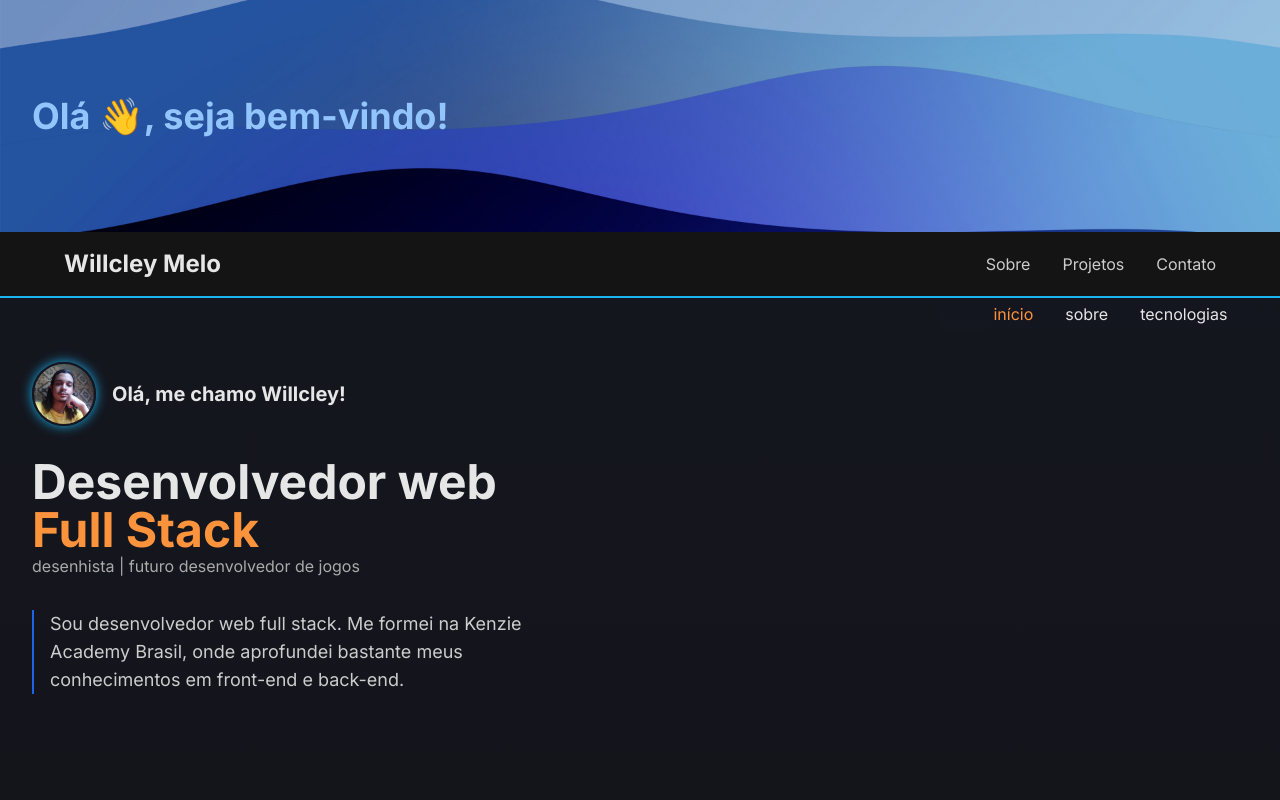
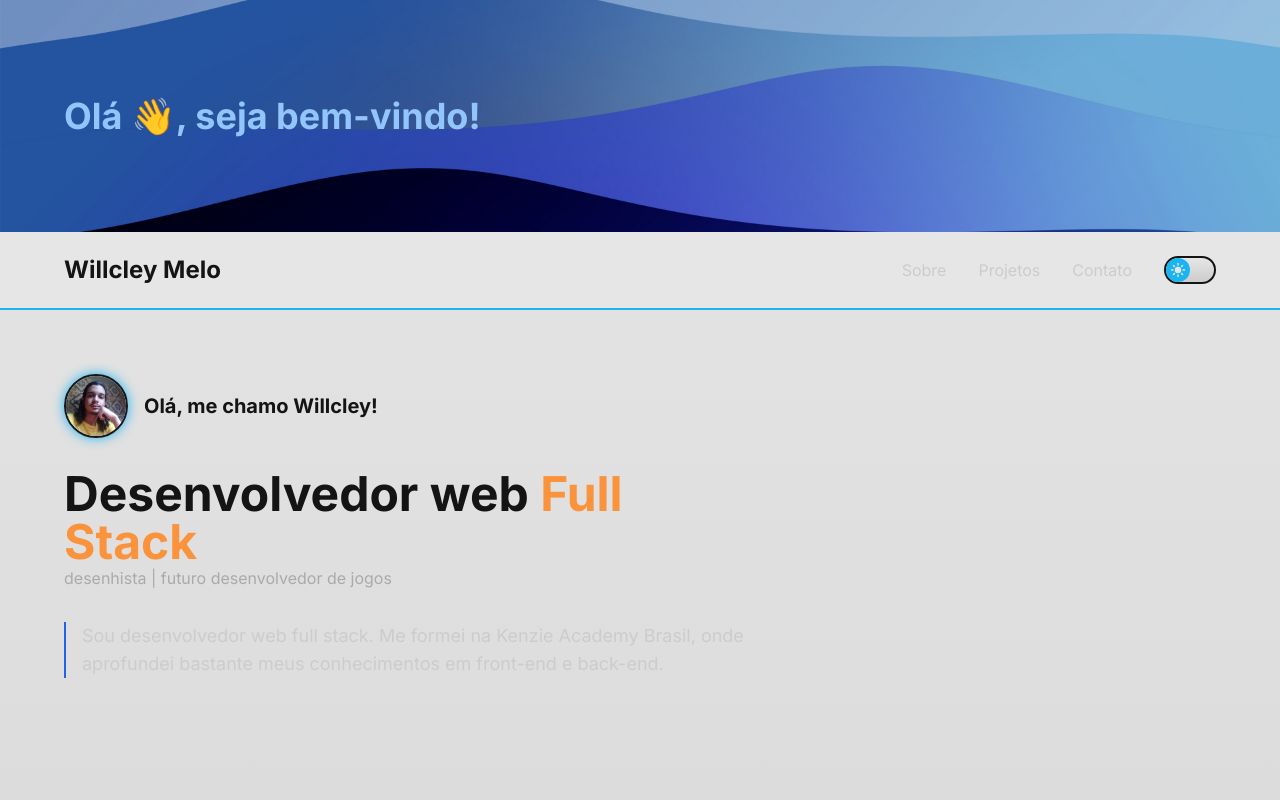
Before and after one commit to Willcley/Portif-lio, a Next.js app: page / in a window 1280 px wide. Shown: the top 800 px of the page. Built offline with nearby package versions, Linux system fonts and the light colour scheme.

Commit message:
feat: create dark mode button

```diff
--- a/package.json
+++ b/package.json
@@ -10,6 +10,7 @@
   },
   "dependencies": {
     "next": "14.1.0",
+    "next-themes": "^0.3.0",
     "react": "^18",
     "react-dom": "^18",
     "react-icons": "^5.0.1"
--- a/src/app/globals.css
+++ b/src/app/globals.css
@@ -5,8 +5,9 @@
 @layer components {
   .body {
     @apply
-      bg-gradient-to-t from-grey-900 to-grey-850
-      text-grey-100
+      bg-gradient-to-t from-grey-200 to-grey-100
+      dark:bg-gradient-to-t dark:from-grey-900 dark:to-grey-850
+      text-grey-900 dark:text-grey-100
       scroll-smooth
     ;
   };
--- a/src/app/layout.tsx
+++ b/src/app/layout.tsx
@@ -1,6 +1,7 @@
 import type { Metadata } from "next";
 import { Inter } from "next/font/google";
 import "./globals.css";
+import ThemeProvider from "@/providers/ThemeProvider";
 
 const inter = Inter({ subsets: ["latin"] });
 
@@ -20,7 +21,15 @@ export default function RootLayout({
       <head>
         <link rel="stylesheet" type='text/css' href="https://cdn.jsdelivr.net/gh/devicons/devicon@latest/devicon.min.css" />
       </head>
-      <body className={inter.className}>{children}</body>
+      <body className={inter.className}>
+        <ThemeProvider
+          attribute="class"
+          defaultTheme="system"
+          enableSystem
+        >
+          {children}
+        </ThemeProvider>
+      </body>
     </html>
   );
 }
--- /dev/null
+++ b/src/components/Header/DarkMode/index.tsx
@@ -0,0 +1,41 @@
+import { useTheme } from "next-themes";
+import { IoSunny, IoMoon } from "react-icons/io5";
+
+export const DarkMode = () => {
+    const { setTheme, theme } = useTheme();
+
+    return (
+        <div>
+            <button
+                className="
+                    flex
+                    rounded-full
+                    bg-gradient-to-t from-grey-200 to-grey-100
+                    dark:bg-gradient-to-t dark:from-grey-900 dark:to-grey-850
+                    text-orange-400
+                    border-2 border-grey-900
+                    dark:border-grey-200
+                "
+                onClick={() => {
+                    theme === "dark"
+                    ? setTheme("light")
+                    : setTheme("dark")
+                }}
+            >
+                <div className="w-12">
+                    <div className={`
+                        duration-200 p-1 w-6
+                        ${theme === "dark" ? "ml-6" : ""}
+                        rounded-full
+                        bg-blue-400
+                        text-grey-100 dark:text-grey-900
+                    `}>
+                        {theme === "dark"
+                        ? <IoMoon size={16} />
+                        : <IoSunny size={16} />}
+                    </div>
+                </div>
+            </button>
+        </div>
+    );
+};
--- a/src/components/Header/DesktopNavigation/index.tsx
+++ b/src/components/Header/DesktopNavigation/index.tsx
@@ -1,4 +1,4 @@
-import Link from "next/link";
+import { DarkMode } from "../DarkMode";
 
 export const DesktopNavigation = ({
     bunner,
@@ -78,14 +78,12 @@ export const DesktopNavigation = ({
                 </button> */}
             </nav>
             <div className="
-                hidden flex-col justify-between
+                flex flex-col justify-between
                 py-2
             ">
-                <button>
-                    dark
-                </button>
+                <DarkMode />
                 <div className="
-                    flex gap-2
+                    hidden gap-2
                 ">
                     <button>pt</button>
                     <button>en</button>
--- a/src/components/Header/MobileNavigation/index.tsx
+++ b/src/components/Header/MobileNavigation/index.tsx
@@ -4,6 +4,7 @@ import {
     MdClose,
 } from "react-icons/md";
 import {useOutclick} from "@/hooks/useOutclick";
+import { DarkMode } from "../DarkMode";
 
 export const MobileNavigation = ({
     bunner,
@@ -62,11 +63,10 @@ export const MobileNavigation = ({
                         rounded-l-md
                     "
                 >
-                    <nav className="
+                    <div className="
                         duration-200
                         flex flex-col
                         h-full
-                        border border-black
                     ">
                         <button
                             className="
@@ -141,17 +141,15 @@ export const MobileNavigation = ({
                         >
                             Certificados
                         </button> */}
-                    </nav>
+                    </div>
                     <div className="
-                        hidden justify-between
+                        flex justify-between
                         py-2
                         border-t border-grey-900
                     ">
-                        <button>
-                            dark
-                        </button>
+                        <DarkMode />
                         <div className="
-                            flex gap-2
+                            hidden gap-2
                         ">
                             <button>pt</button>
                             <button>en</button>
--- a/src/components/Header/index.tsx
+++ b/src/components/Header/index.tsx
@@ -14,7 +14,7 @@ export const Header = ({
             flex justify-center
             px-8 py-4
             min-w-full w-full
-            bg-grey-900
+            bg-grey-100 dark:bg-grey-900
             border-b-2 border-blue-400
         ">
             <div className="
@@ -22,6 +22,8 @@ export const Header = ({
                 w-full max-w-6xl
             ">
                 <h2 className="
+                    text-grey-900
+                    dark:text-grey-100
                     text-2xl font-bold
                 ">
                     Willcley Melo
--- /dev/null
+++ b/src/providers/ThemeProvider.tsx
@@ -0,0 +1,14 @@
+"use client";
+
+import { ThemeProvider as NextThemeProvider } from "next-themes";
+import { type ThemeProviderProps } from "next-themes/dist/types";
+
+const ThemeProvider = ({ children, ...props }: ThemeProviderProps) => {
+    return (
+        <NextThemeProvider { ...props }>
+            { children }
+        </NextThemeProvider>
+    );
+};
+
+export default ThemeProvider;
--- a/tailwind.config.ts
+++ b/tailwind.config.ts
@@ -6,6 +6,7 @@ const config: Config = {
     "./src/components/**/*.{js,ts,jsx,tsx,mdx}",
     "./src/app/**/*.{js,ts,jsx,tsx,mdx}",
   ],
+  darkMode: ["class"],
   theme: {
     extend: {
       colors: {
```
